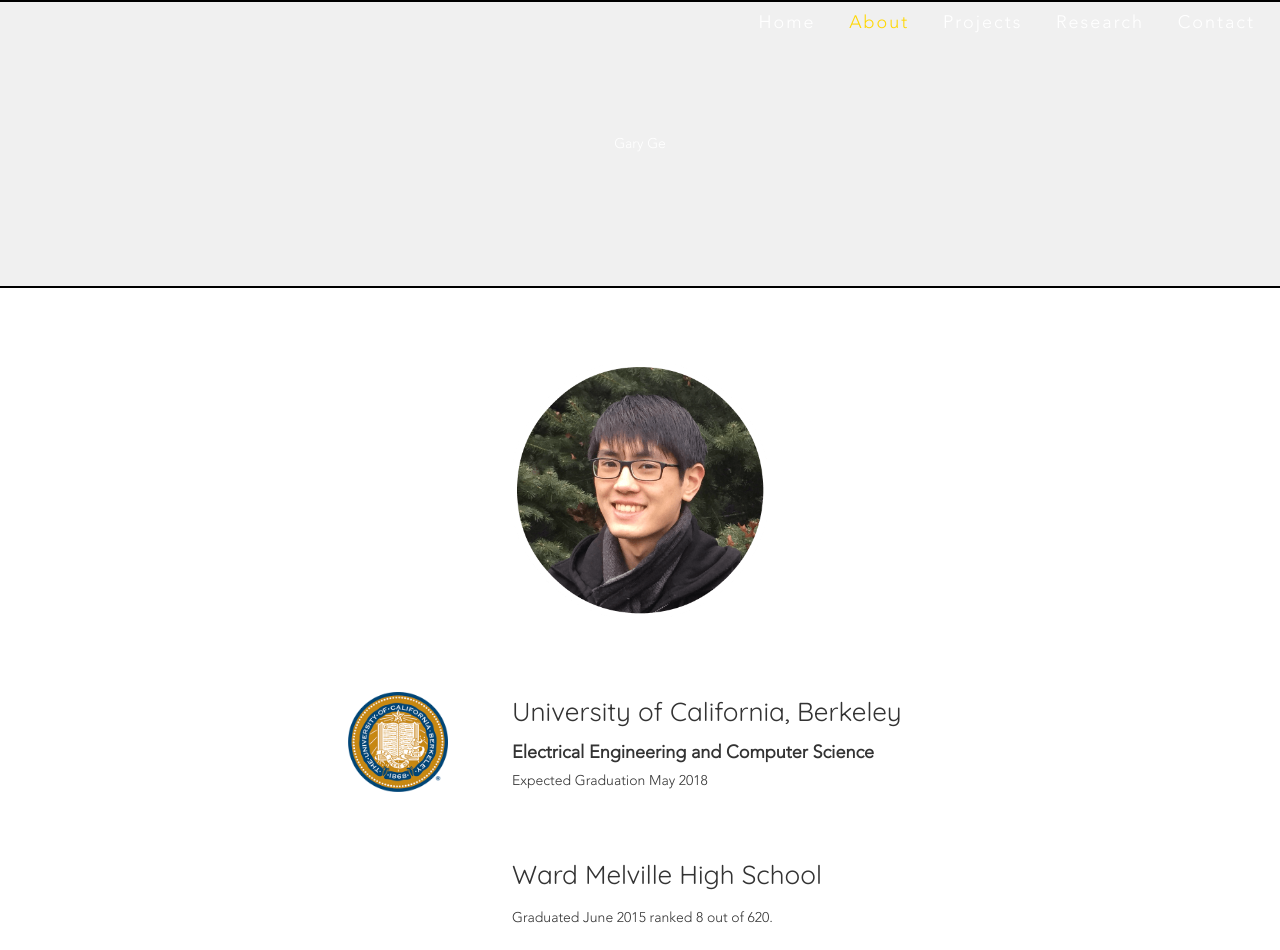
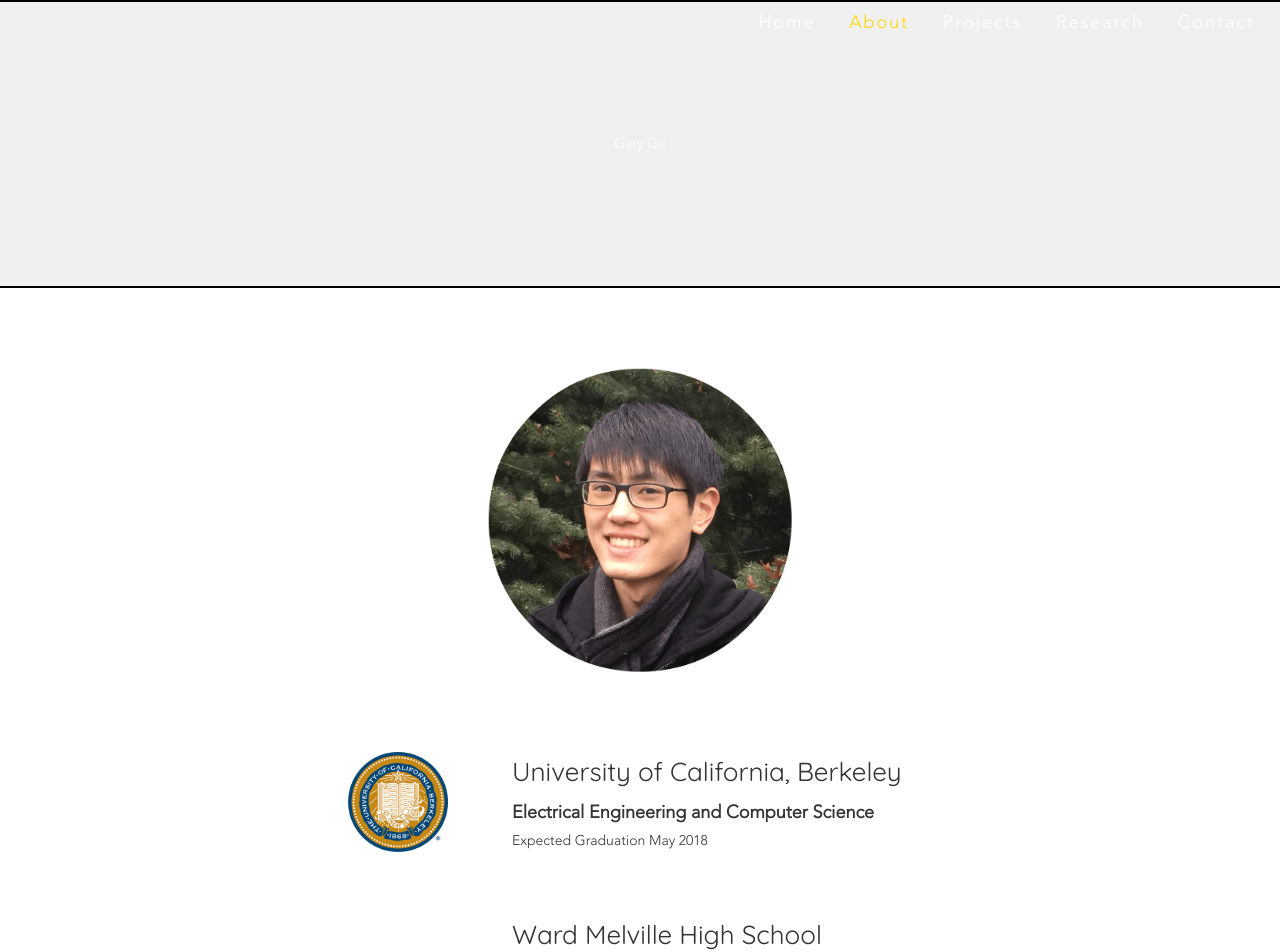
Before and after one commit to garyliangge/GaryGe, a PHP site: page /index_with_backend.php in a window 1280 px wide. Shown: the top 950 px of the page. Run offline with PHP 8.4, Linux system fonts and the light colour scheme; data that the repository does not hold is empty; some libraries are stand-ins or nearby versions; some web fonts are replaced.

Commit message:
changed propic crop and size

```diff
--- a/stylesheets/gary_style.css
+++ b/stylesheets/gary_style.css
@@ -462,8 +462,8 @@ i#chevron:hover {
 /*----------About Section----------*/
 
 img#propic {
-  width: 260px;
-  height: 260px;
+  width: 320px;
+  height: 320px;
   margin-top: 4vh;
 }
 
```
Also changed, not shown: stylesheets/gary_style.min.css, 1 other file.
